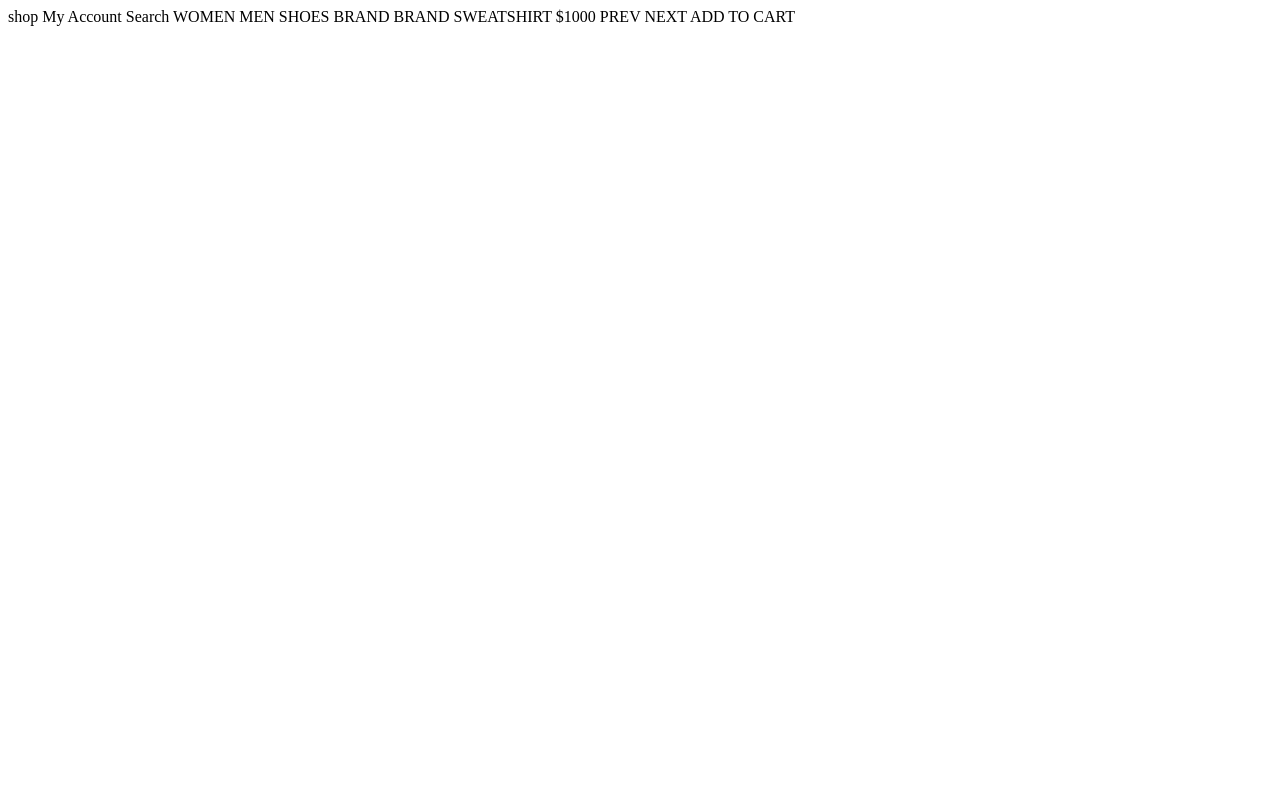
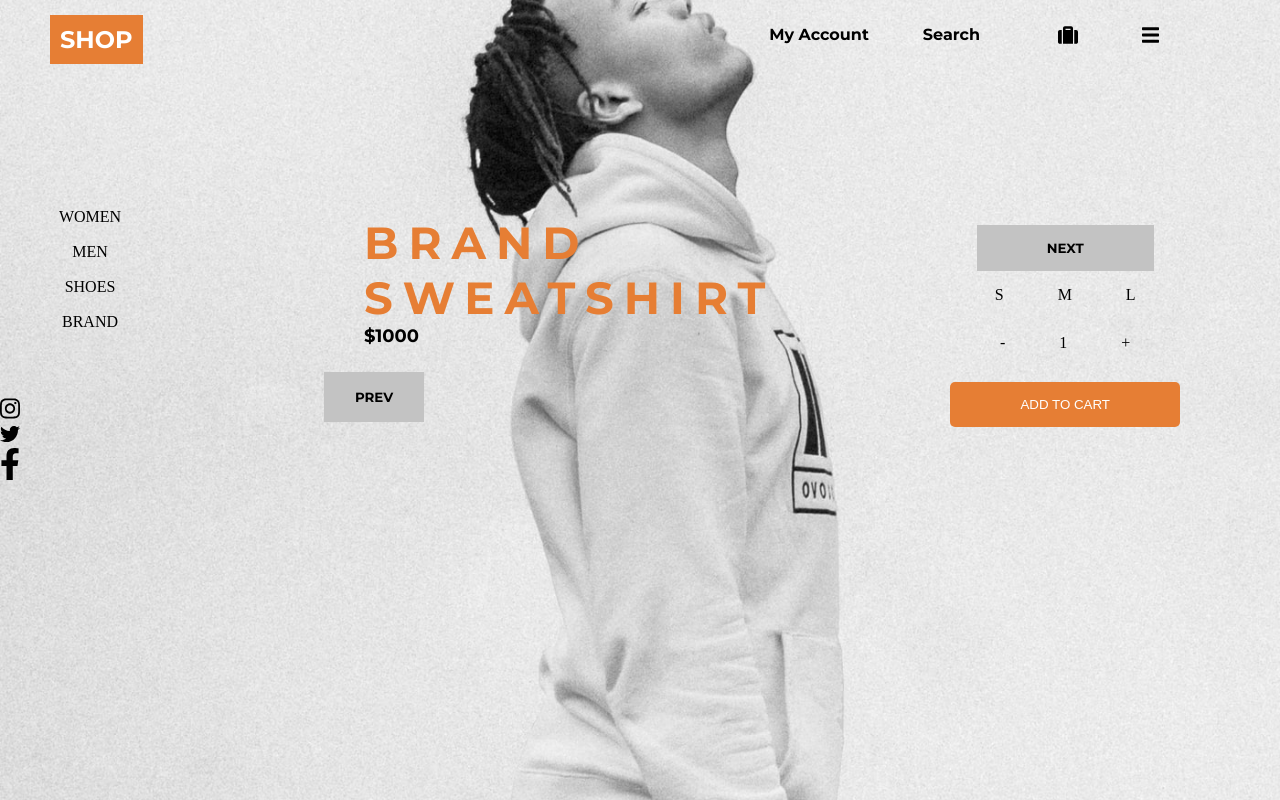
Before and after one commit to JulioCesarJ/DevChallenge-Shop, a plain HTML site: page index.html in a window 1280 px wide. Drawn offline with Linux system fonts and the light colour scheme.

Commit message:
Add files via upload

```diff
--- a/index.html
+++ b/index.html
@@ -1,12 +1,70 @@
-shop
-My Account
-Search
-WOMEN
-MEN
-SHOES
-BRAND
-BRAND SWEATSHIRT
-$1000
-PREV
-NEXT
-ADD TO CART
+<!DOCTYPE html>
+<html lang="pt-BR">
+<head>
+    <meta charset="UTF-8">
+    <meta http-equiv="X-UA-Compatible" content="IE=edge">
+    <meta name="viewport" content="width=device-width, initial-scale=1.0">
+    <link rel="stylesheet" href="style.css">
+    <style>
+        @import url('https://fonts.googleapis.com/css2?family=Montserrat:wght@700&display=swap');
+    </style>
+    <title>shop-website</title>
+</head>
+<body>
+    <header>
+        <div id="logo">
+            <h2>SHOP</h2>
+        </div>
+        <nav class="navbar">
+            <ul class="nav1">
+                <li>My Account</li>
+                <li>Search</li>
+            </ul>
+            <ul class="nav2">
+                <li><img src="assets/suitcase-solid.svg" alt=""></li>
+                <li><img src="assets/bars-solid.svg" alt=""></li>
+            </ul>
+        </nav>
+    </header>
+    <main>
+        <div class="menu-lateral">
+            <ul>
+                <li>WOMEN</li>
+                <li>MEN</li>
+                <li>SHOES</li>
+                <li>BRAND</li>
+            </ul>
+        </div>
+        <div class="container-centro">
+            <h1>BRAND SWEATSHIRT</h1>
+            <h2>$1000</h2>
+            <input type="button" value="PREV">
+        </div>
+        <div class="container-direito">
+            <input class="btn-next" type="button" value="NEXT">
+            <div class="tamanho">
+                <ul>
+                    <li>S</li>
+                    <li>M</li>
+                    <li>L</li>
+                </ul>
+            </div>
+            <div class="quantidade">
+                <ul>
+                    <li>-</li>
+                    <li>1</li>
+                    <li>+</li>
+                </ul>
+            </div>
+            <input class="card" type="button" value="ADD TO CART">
+        </div>
+    </main>
+    <footer>
+        <ul class="redes-sociais">
+            <li><img src="assets/instagram-brands.svg" alt=""></li>
+            <li><img src="assets/twitter-brands.svg" alt=""></li>
+            <li><img src="assets/facebook-f-brands.svg" alt=""></li>
+        </ul>
+    </footer>
+</body>
+</html>
--- /dev/null
+++ b/style.css
@@ -0,0 +1,176 @@
+* {
+    margin: 0;
+    padding: 0;
+}
+
+* {
+    --Laranja: #e67e34
+}
+
+body {
+    background: url('assets/background.jpg') no-repeat;
+    background-position: 0px -450px;
+    background-size: cover;
+}
+
+.clear {
+    clear: both;
+}
+
+/* Navbar */
+
+header {
+    height: 75px;
+}
+
+#logo{
+    position: relative;
+    top: 15px;
+    left: 50px;
+    padding: 10px 10px;
+    float: left;
+    color: white;
+    font-family: 'Montserrat', sans-serif;
+    background-color: var(--Laranja);
+}
+
+.nav1 {
+    position: relative;
+    top: 25px;
+    right: 300px;
+        float: right;
+}
+
+.nav1 li {
+    margin-left: 50px;
+    display: inline-block;
+    font-family: 'Montserrat', sans-serif;
+}
+
+.nav2 {
+    position: relative;
+    left: 200px;
+    top: 25px;
+    float: right;
+}
+
+.nav2 li {
+    margin-right: 60px;
+    display: inline-block;
+    }
+
+.nav2 li img {
+    height: 20px;
+}
+
+/* Main menu lateral */
+
+.menu-lateral{
+    position: relative;
+    display: inline-block;
+    top: -50px;
+    left: 50px;
+    text-align: center;
+    width: 80px;
+    line-height: 35px;
+}
+
+.menu-lateral ul li {
+    list-style: none;
+}
+
+/* Main container central */
+
+.container-centro{
+    display: inline-block;
+    margin-top: 140px;
+    margin-left: 280px;
+    width: 400px;
+}
+
+.container-centro h1 {
+    font-size: 45px;
+    letter-spacing: 10px;
+    font-family: 'Montserrat', sans-serif;
+    color: var(--Laranja);
+    font-weight: bold;
+}
+
+.container-centro h2{
+    font-size: 18px;
+    font-family: 'Montserrat', sans-serif;
+}
+
+.container-centro input {
+    position: relative;
+    top: 25px;
+    right: 40px;
+    width: 100px;
+    height: 50px;
+    text-align: center;
+    font-family: 'Montserrat', sans-serif;
+    float: initial;
+    border: none;
+    background-color: #c3c3c3;
+}
+
+/* Main container direito */
+
+.container-direito{
+    position: relative;
+    right: 100px;
+    top: 150px;
+    text-align: center;
+    float: right;
+}
+
+.btn-next {
+    text-align: center;
+    font-family: 'Montserrat', sans-serif;
+    border: none;
+    padding: 15px 70px;
+    background-color: #c3c3c3;
+}
+
+.tamanho ul{
+    word-spacing: 50px;
+    margin: 15px 0px;
+}
+
+.tamanho ul li {
+    display: inline-block;
+    text-align: center;
+    border: none;
+}
+
+.quantidade ul{
+    text-align: center;
+    word-spacing: 50px;
+}
+
+.quantidade ul li {
+    display: inline-block;
+    text-align: center;
+    border: none;
+    margin: 15px 0px;
+}
+
+.card{
+    border-radius: 5px;
+    color: white;
+    background-color: var(--Laranja);
+    padding: 15px 70px;
+    border: var(--Laranja);
+    margin: 15px 0px;
+
+}
+
+/* rodape */
+
+.redes-sociais li img{
+    width: 20px;
+}
+
+.redes-sociais ul li img{
+    float: left;
+}
```
Also changed, not shown: assets/bars-solid.svg (added), assets/facebook-f-brands.svg (added), assets/instagram-brands.svg (added), assets/suitcase-solid.svg (added), assets/twitter-brands.svg (added).
